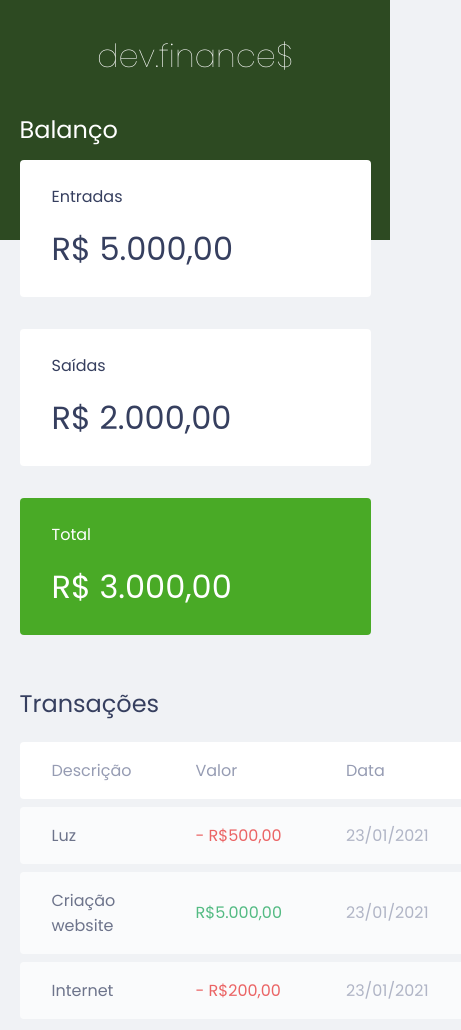
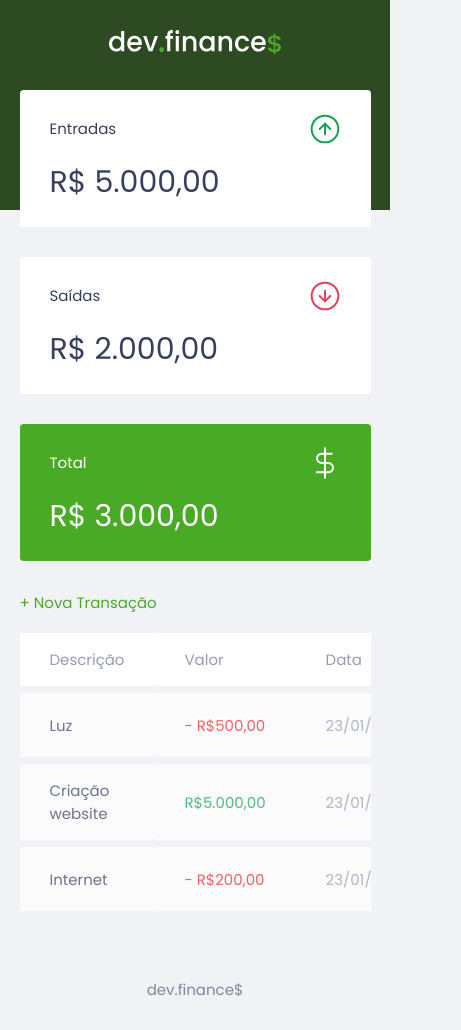
Before and after one commit to JonatasDuarte/dev.finance, a plain HTML site: page index.html in a window 390 px wide. Shown: the top 1030 px of the page, 461 px wide, since content can reach past the window. Drawn offline with Linux system fonts and the light colour scheme.

Commit message:
continuando nosso css |responsividade

```diff
--- a/index.html
+++ b/index.html
@@ -8,43 +8,57 @@
 
   <link rel="stylesheet" href="./styles.css">
   <link rel="preconnect" href="https://fonts.gstatic.com">
-  <link href="https://fonts.googleapis.com/css2?family=Poppins:ital,wght@0,100;0,400;0,700;1,100;1,400&display=swap" rel="stylesheet">
+  <link href="https://fonts.googleapis.com/css2?family=Poppins:ital,wght@0,100;0,400;0,700;1,100;1,400&display=swap"
+    rel="stylesheet">
 </head>
 
 <body>
   <header>
-    <h1 id="logo">dev.finance$</h1>
+    <img src="./assets/logo.svg" alt="Logo Dev Finance">
   </header>
 
   <main class="container">
     <section id="balance">
-      <h2>Balanço</h2>
+      <h2 class="sr-only">Balanço</h2>
 
       <div class="card">
-        <h3>Entradas</h3>
+        <h3>
+          <span>Entradas</span>
+          <img src="./assets/income.svg" alt="Image de Entradas">
+        </h3>
         <p>R$ 5.000,00</p>
       </div>
 
       <div class="card">
-        <h3>Saídas</h3>
+        <h3>
+          <span>Saídas</span>
+          <img src="./assets/expense.svg" alt="Image de Saídas">
+        </h3>
         <p>R$ 2.000,00</p>
       </div>
 
       <div class="card total">
-        <h3>Total</h3>
+        <h3>
+          <span>Total</span>
+          <img src="./assets/total.svg" alt="Image de Total">
+        </h3>
         <p>R$ 3.000,00</p>
       </div>
 
     </section>
 
     <section id="transaction">
-      <h2>Transações</h2>
+      <h2 class="sr-only">Transações</h2>
+
+      <a href="#" class="button new">+ Nova Transação</a>
+
       <table id="data-table">
         <thead>
           <tr>
             <th>Descrição</th>
             <th>Valor</th>
             <th>Data</th>
+            <th></th>
           </tr>
         </thead>
 
@@ -53,18 +67,27 @@
             <td class="description">Luz</td>
             <td class="expense">- R$500,00</td>
             <td clas="date">23/01/2021</td>
+            <td>
+              <img src="./assets/minus.svg" alt="Remover Transação">
+            </td>
           </tr>
 
           <tr>
             <td class="description">Criação website</td>
             <td class="income">R$5.000,00</td>
             <td class="date">23/01/2021</td>
+            <td>
+              <img src="./assets/minus.svg" alt="Remover Transação">
+            </td>
           </tr>
 
           <tr>
             <td class="description">Internet</td>
             <td class="expense">- R$200,00</td>
             <td class="date">23/01/2021</td>
+            <td>
+              <img src="./assets/minus.svg" alt="Remover Transação">
+            </td>
           </tr>
 
         </tbody>
--- a/styles.css
+++ b/styles.css
@@ -7,12 +7,28 @@
   margin: 0;
   padding: 0;
   box-sizing: border-box;
+}
 
+html {
+  font-size: 93.75% /* 15px */;
 }
 
 body {
   background-color: #f0f2f5;
   font-family: "Poppins", sans-serif;
+}
+
+.sr-only {
+  position: absolute;
+  width: 1px;
+  height: 1px;
+  padding: 0;
+  margin: -1px;
+  overflow: hidden;
+  clip: rect(0, 0, 0, 0);
+  white-space: nowrap;
+  border-width: 0;
+
 }
 
 .container {
@@ -27,6 +43,24 @@ h2 {
   color: var(--dark-blue);
 
   font-weight: normal;
+}
+
+/* Links & Buttons ===========*/
+a {
+  color: #49aa26;
+  text-decoration: none;
+
+}
+
+a:hover {
+  color: #3dd785;
+
+}
+
+.button.new {
+  display: inline-block;
+  margin-bottom: .8rem;
+
 }
 
 /* Header ===========*/
@@ -66,6 +100,10 @@ header {
   font-weight: normal;
   font-size: 1rem;
 
+  display: flex;
+  align-items: center;
+  justify-content: space-between;
+
 }
 
 .card p {
@@ -83,16 +121,24 @@ header {
 
 /* Table ===========*/
 #data-table {
+  display: block;
   width: 100%;
   border-spacing: 0 0.5rem;
   color: #969cb3;
 
+  overflow-x: auto;
 }
 
 table thead tr th:first-child,
-table tbody tr td:first-child{
+table tbody tr td:first-child
+{
+  border-radius: 0 0.25rem 0.25rem 0;
+}
+
+table thead tr th:last-child,
+table tbody tr td:last-child
+{
   border-radius: 0.25rem 0 0 0.25rem;
-
 }
 
 table thead th {
@@ -128,6 +174,7 @@ td.income {
 td.expense {
   color: #e92929;
 }
+
 /* Footer ===========*/
 footer {
   text-align: center;
@@ -136,3 +183,17 @@ footer {
 
   opacity: 0.6;
 }
+
+/* Responsive ===========*/
+@media (min-width: 800px) {
+  html {
+    font-size: 87.5% /* 14px */;
+  }
+
+  #balance {
+    display: grid;
+    grid-template-columns: repeat(3, 1fr); /* == 1fr 1fr 1fr*/
+    gap: 2rem;
+
+  }
+}
```
